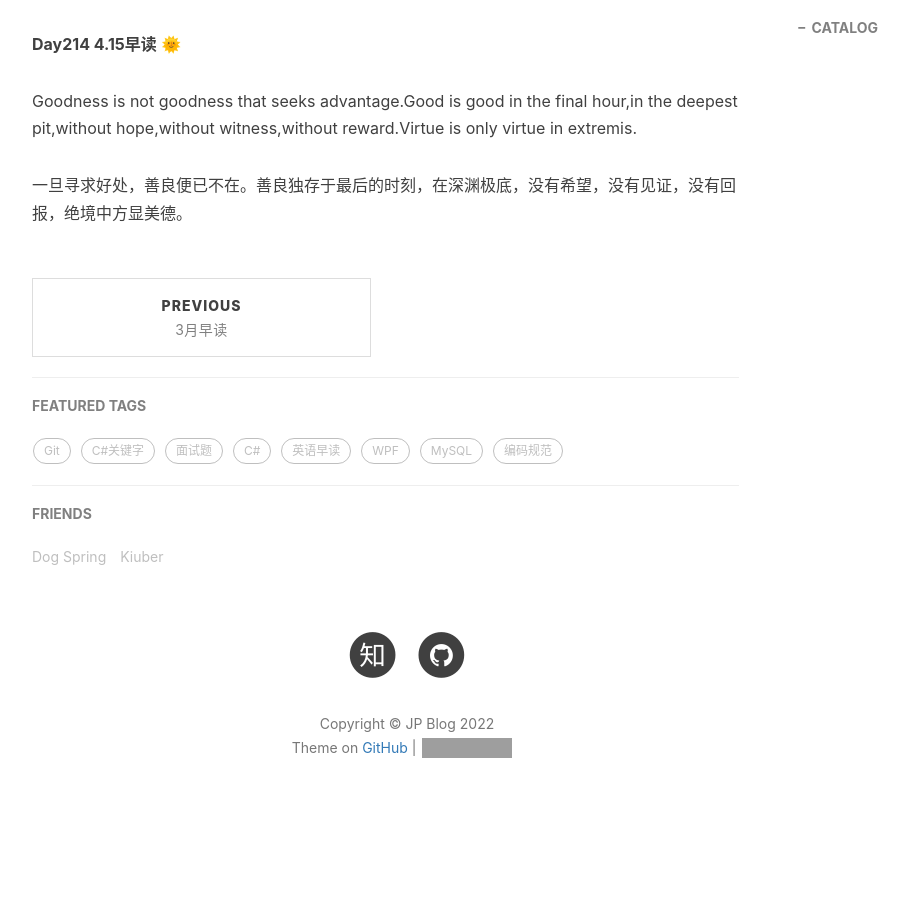
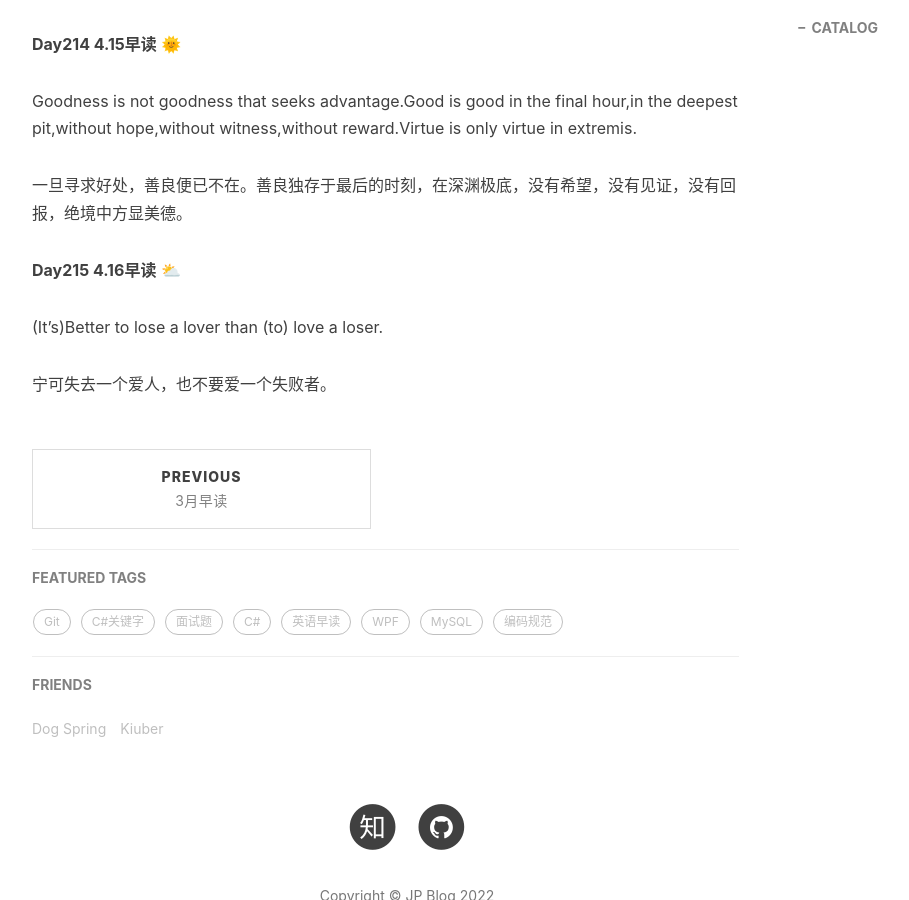
Before and after one commit to hongjiapeng/hongjiapeng.github.io, a Jekyll site: the page built from _posts/2022-04-05-morning reading in april.md, in a window 1280 px wide and 900 px high, scrolled down 3510 px. Shown: the whole window, without its empty margins (233-1142 px from the left). Built offline with Jekyll 4.4.1, drawn with Linux system fonts in a browser that asks for light colours; nearby versions of some CDN libraries; comment, search, counter and statistics services are not loaded; before the commit the page ends 4362 px from its top, so only the background shows below that; grey boxes are pictures that could not be loaded.

Commit message:
add morning read

```diff
--- a/_posts/2022-04-05-morning reading in april.md
+++ b/_posts/2022-04-05-morning reading in april.md
@@ -120,3 +120,9 @@ It's always the way with events in life.No sooner have you got settled,than a vo
 Goodness is not goodness that seeks advantage.Good is good in the final hour,in the deepest pit,without hope,without witness,without reward.Virtue is only virtue in extremis.
 
 一旦寻求好处，善良便已不在。善良独存于最后的时刻，在深渊极底，没有希望，没有见证，没有回报，绝境中方显美德。
+
+**Day215 4.16早读** ⛅
+
+(It's)Better to lose a lover than (to) love a loser.
+
+宁可失去一个爱人，也不要爱一个失败者。
```
